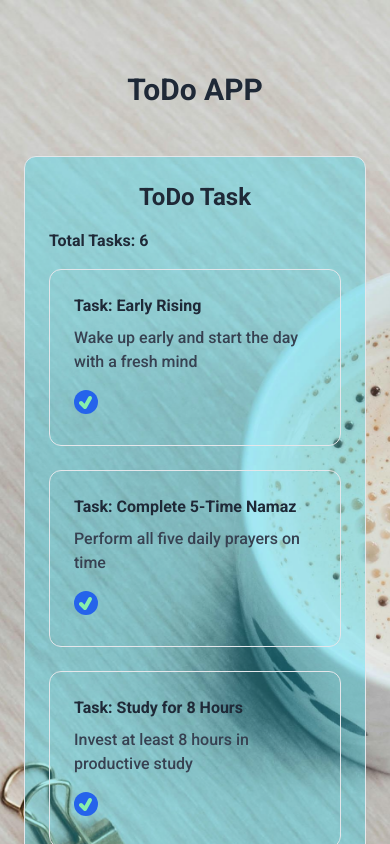
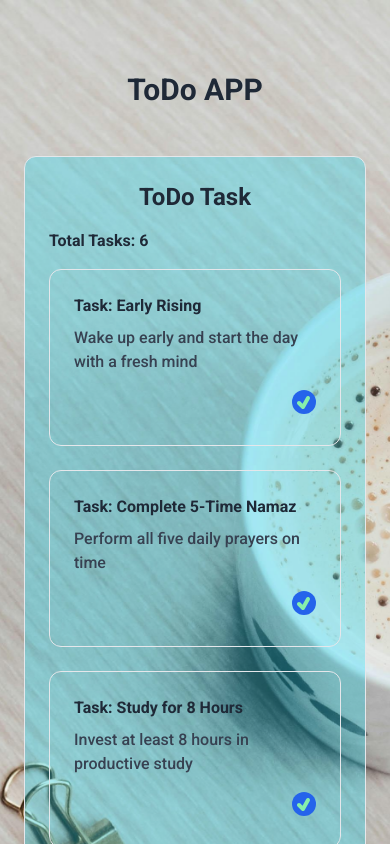
Before and after one commit to Arrafi2644/Todo-App, a React (Vite) app: page / in a window 390 px wide. Shown: the top 844 px of the page. Built offline with nearby package versions, Linux system fonts and the light colour scheme.

Commit message:
Add reset button

```diff
--- a/src/Main/Todo/TodoTask.jsx
+++ b/src/Main/Todo/TodoTask.jsx
@@ -5,7 +5,7 @@ const TodoTask = ({task, handleCompleteTask}) => {
     // console.log(task)
     const {title, description} = task;
     return (
-        <div className="border p-6 rounded-xl mb-6 flex flex-col md:flex-row gap-4 items-start md:items-center justify-between">
+        <div className="border p-6 rounded-xl mb-6 flex flex-col md:flex-row gap-4 items-end md:items-center justify-between">
 
             <div>
             <h2 className="font-bold text-gray-800">Task: {title}</h2>
```
